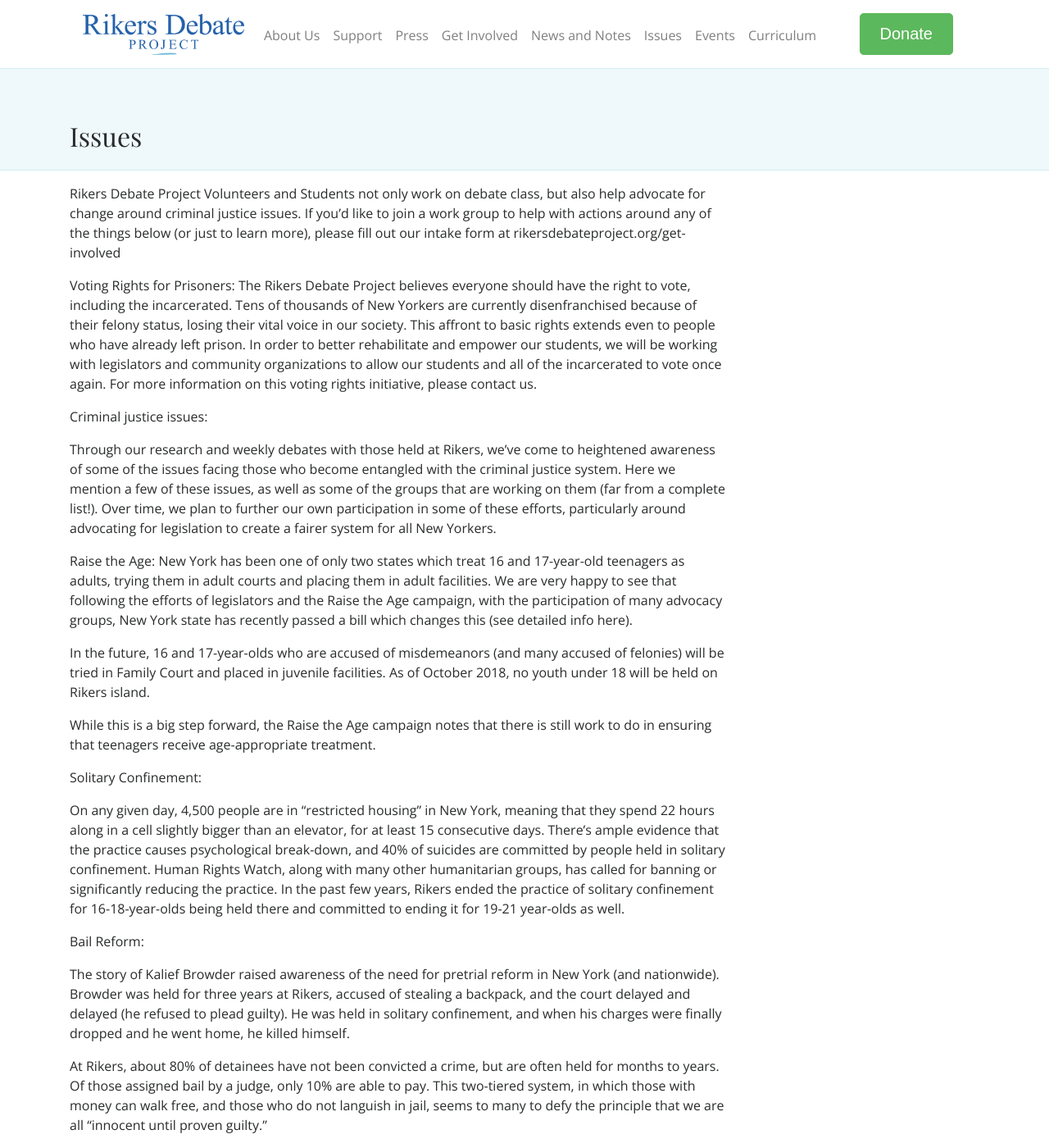
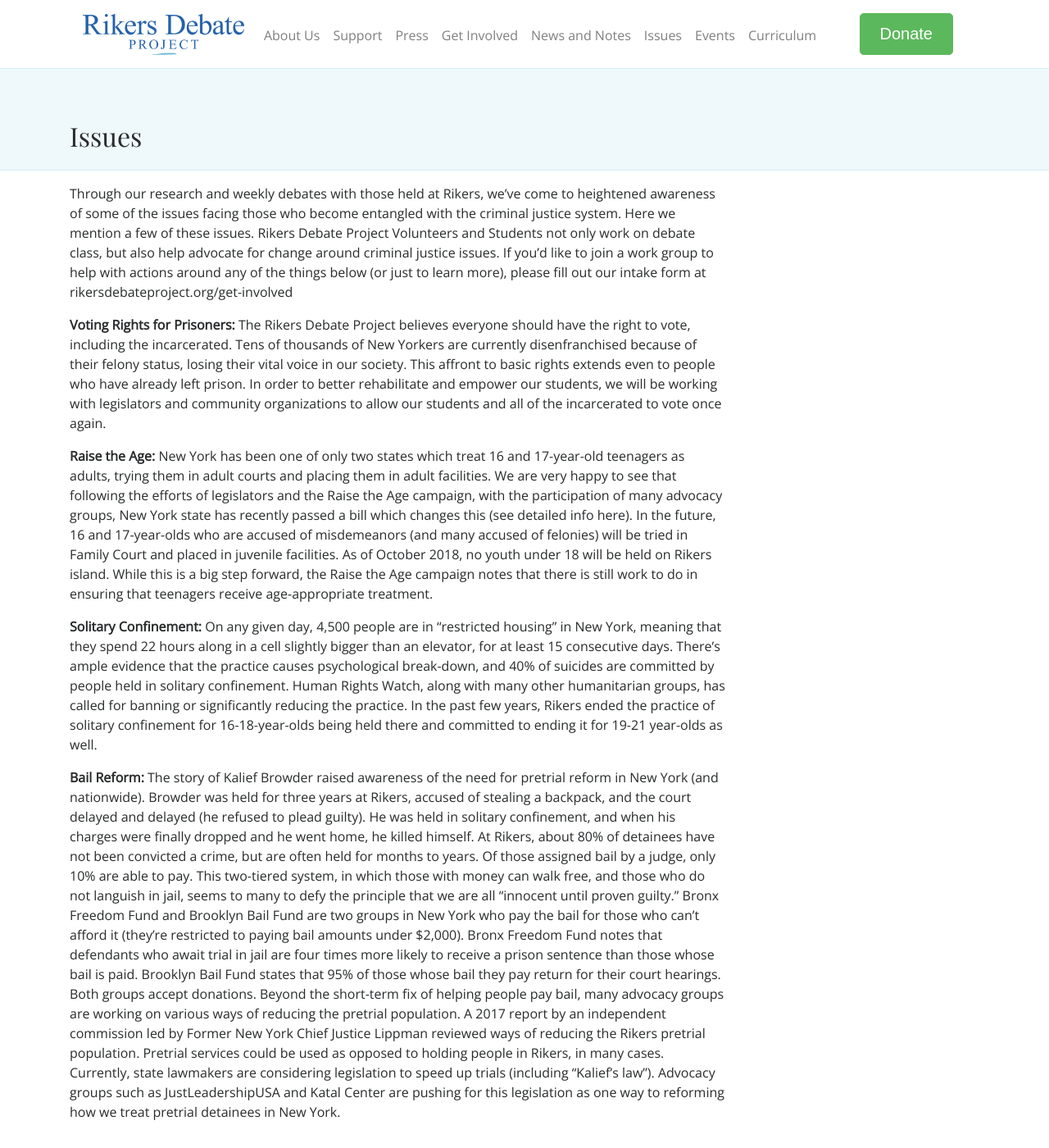
Before and after one commit to rikersdebateteam/rikers-debate-project, a Jekyll site: the page built from issues.md, in a window 1280 px wide and 1400 px high. Shown: the whole window at 82% size. Built offline with Jekyll 4.4.1, drawn with Linux system fonts in a browser that asks for light colours; nearby versions of some CDN libraries; some of the changed text lies outside the part shown.

Commit message:
Create issues.md

```diff
--- a/issues.md
+++ b/issues.md
@@ -3,28 +3,25 @@
 title: Issues
 ---
 
-Rikers Debate Project Volunteers and Students not only work on debate class, but also help advocate for change around criminal justice issues. If you'd like to join a work group to help with actions around any of the things below (or just to learn more), please fill out our intake form at rikersdebateproject.org/get-involved
+Through our research and weekly debates with those held at Rikers, we’ve come to heightened awareness of some of the issues facing those who become entangled with the criminal justice system. Here we mention a few of these issues.  Rikers Debate Project Volunteers and Students not only work on debate class, but also help advocate for change around criminal justice issues. If you'd like to join a work group to help with actions around any of the things below (or just to learn more), please fill out our intake form at rikersdebateproject.org/get-involved
 
-Voting Rights for Prisoners:
-The Rikers Debate Project believes everyone should have the right to vote, including the incarcerated. Tens of thousands of New Yorkers are currently disenfranchised because of their felony status, losing their vital voice in our society. This affront to basic rights extends even to people who have already left prison. In order to better rehabilitate and empower our students, we will be working with legislators and community organizations to allow our students and all of the incarcerated to vote once again. For more information on this voting rights initiative, please contact us.
+<p><strong> Voting Rights for Prisoners: </strong>
 
-Criminal justice issues:
+The Rikers Debate Project believes everyone should have the right to vote, including the incarcerated. Tens of thousands of New Yorkers are currently disenfranchised because of their felony status, losing their vital voice in our society. This affront to basic rights extends even to people who have already left prison. In order to better rehabilitate and empower our students, we will be working with legislators and community organizations to allow our students and all of the incarcerated to vote once again.
 
-Through our research and weekly debates with those held at Rikers, we’ve come to heightened awareness of some of the issues facing those who become entangled with the criminal justice system. Here we mention a few of these issues, as well as some of the groups that are working on them (far from a complete list!). Over time, we plan to further our own participation in some of these efforts, particularly around advocating for legislation to create a fairer system for all New Yorkers.
-
-Raise the Age:
+<p><strong> Raise the Age: </strong>
 New York has been one of only two states which treat 16 and 17-year-old teenagers as adults, trying them in adult courts and placing them in adult facilities. We are very happy to see that following the efforts of legislators and the Raise the Age campaign, with the participation of many advocacy groups, New York state has recently passed a bill which changes this (see detailed info here).
 
 In the future, 16 and 17-year-olds who are accused of misdemeanors (and many accused of felonies) will be tried in Family Court and placed in juvenile facilities. As of October 2018, no youth under 18 will be held on Rikers island.
 
 While this is a big step forward, the Raise the Age campaign notes that there is still work to do in ensuring that teenagers receive age-appropriate treatment.
 
-Solitary Confinement:
+ <p><strong> Solitary Confinement: </strong>
 
 On any given day, 4,500 people are in “restricted housing” in New York, meaning that they spend 22 hours along in a cell slightly bigger than an elevator, for at least 15 consecutive days.  There’s ample evidence that the practice causes psychological break-down, and 40% of suicides are committed by people held in solitary confinement. Human Rights Watch, along with many other humanitarian groups, has called for banning or significantly reducing the practice.
 In the past few years, Rikers ended the practice of solitary confinement for 16-18-year-olds being held there and committed to ending it for 19-21 year-olds as well.
 
-Bail Reform:
+ <p><strong> Bail Reform: </strong>
 
 The story of Kalief Browder raised awareness of the need for pretrial reform in New York (and nationwide). Browder was held for three years at Rikers, accused of stealing a backpack, and the court delayed and delayed (he refused to plead guilty). He was held in solitary confinement, and when his charges were finally dropped and he went home, he killed himself.
 
```
